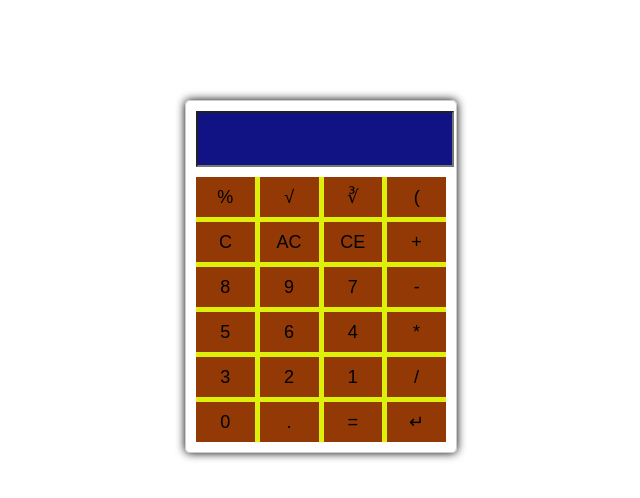
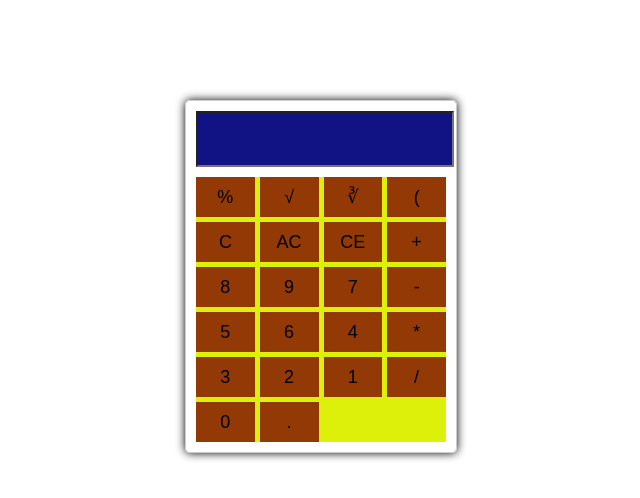
Before and after one commit to LornaAthiambo/Calculator, a plain HTML site: page index.html in a window 1280 px wide. Shown: the whole page, without its empty margins (319-959 px from the left). Drawn offline with Linux system fonts and the light colour scheme.

```diff
--- a/index.html
+++ b/index.html
@@ -33,8 +33,6 @@
             <button onclick="appendToDisplay('/')">/</button>
             <button onclick="appendToDisplay('0')">0</button>
             <button onclick="appendToDisplay('.')">.</button>
-            <button onclick="calculate()">=</button>
-            <button onclick="appendToDisplay('↵')">↵</button>
 
         </div>
     </div>
```
